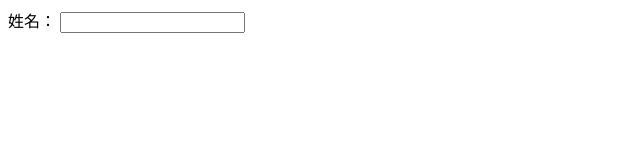
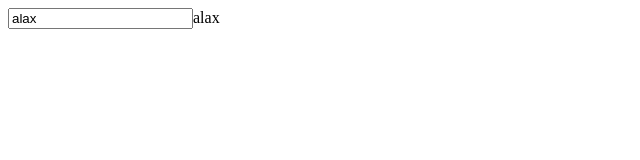
Before and after one commit to Chris-Kin/wue, a website: page index.html in a window 1280 px wide. Shown: the full height of the page, 0-640 px from the left. Drawn offline with Linux system fonts and the light colour scheme.

Commit message:
feat:初级compile

```diff
--- a/index.html
+++ b/index.html
@@ -12,11 +12,8 @@
 </head>
 <body>
   <div id="app">
-    <label for="input">
-      姓名：
-      <input type="text" id="input" />
-    </label>
-    <span id="span"></span>
+    <input type="text" id="input" v-model="name" />
+    {{name}}
   </div>
   <script src="./index.js"></script>
 </body>
--- a/index.js
+++ b/index.js
@@ -1,14 +1,6 @@
-var app = document.querySelector('#app');
-function createFragment(rootDOM) {
-  var fragment = document.createDocumentFragment();
-  var child;
-  while (child = rootDOM.firstChild) {
-    // 注意：当child被append到createDocumentFragment时，会自动从原有节点中删除！！
-    fragment.append(child);
-  }
-  return fragment;
-}
-
-var newDOM = createFragment(app);
-
-app.appendChild(newDOM);
+var app = Vue({
+  el: '#app',
+  data: {
+    name: 'alax',
+  },
+})
--- a/lib/compile.js
+++ b/lib/compile.js
@@ -0,0 +1,32 @@
+function compile(dom, vm) {
+  var reg = /\{\{(.*)\}\}/;
+  // 元素节点
+  if (dom.nodeType === 1) {
+    var attr = dom.attributes;
+    for (var i = 0; i < attr.length; i++) {
+      if (attr[i].nodeName === 'v-model') {
+        var model = attr[i].nodeValue;
+        dom.value = vm.data[model];
+        dom.removeAttribute('v-model');
+      }
+    }
+  }
+  // 文本节点
+  if (dom.nodeType === 3) {
+    if (reg.test(dom.nodeValue)) {
+      var data = RegExp.$1;
+      data = data.trim();
+      dom.nodeValue = vm.data[data];
+    }
+  }
+}
+
+function dom2fragment(dom, vm) {
+  var fragment = document.createDocumentFragment();
+  var child;
+  while(child = dom.firstChild) {
+    compile(child, vm);
+    fragment.appendChild(child);
+  }
+  return fragment;
+}
--- a/lib/connect.js
+++ b/lib/connect.js
@@ -0,0 +1,6 @@
+function Vue(option) {
+  this.data = option.data;
+  var app = document.querySelector(option.el);
+  var fragment = dom2fragment(app, this);
+  app.appendChild(fragment);
+}
```
